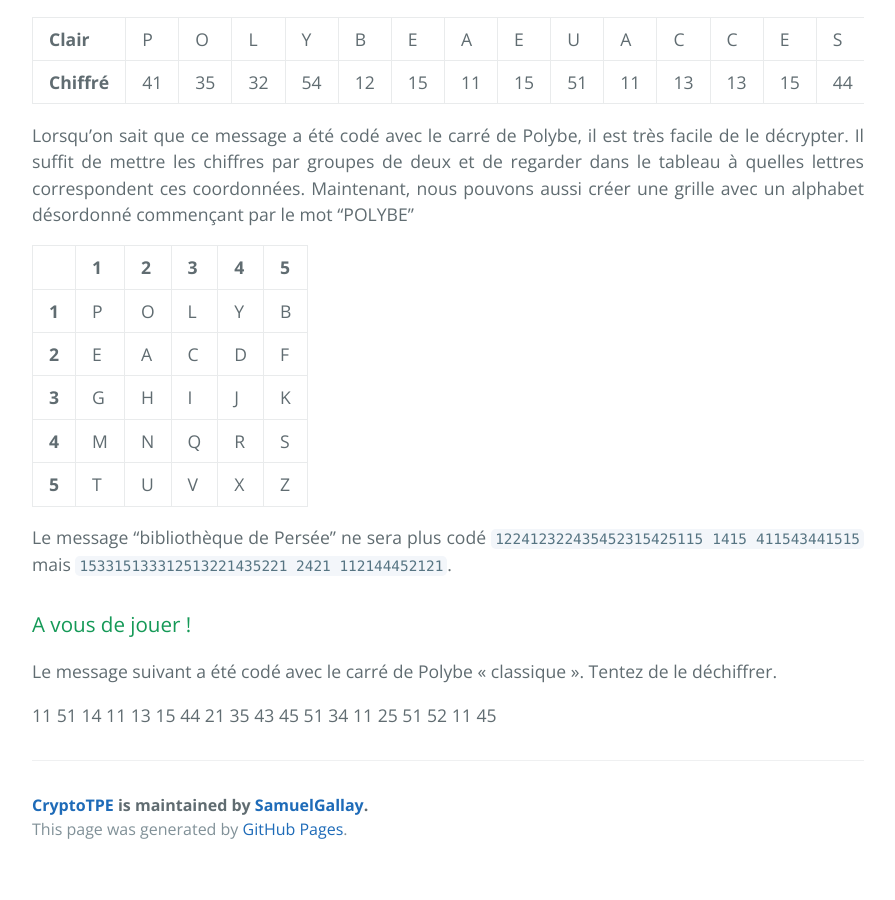
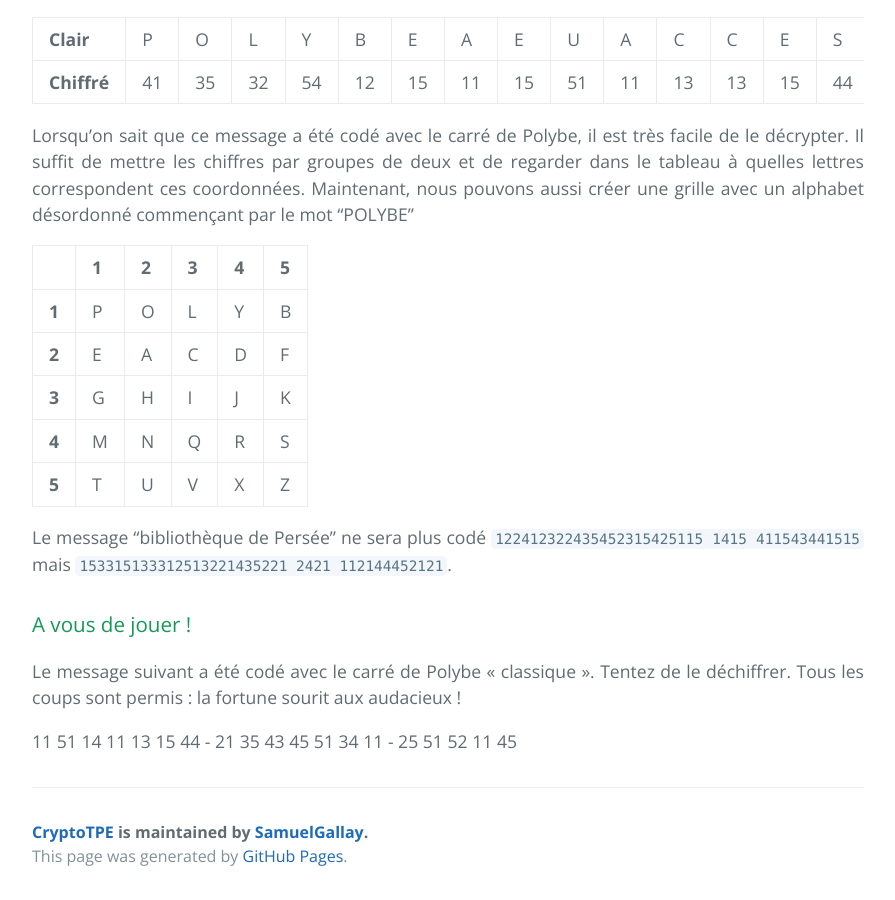
Before and after one commit to SamuelGallay/CryptoTPE, a Jekyll site: the page built from pages/1_Antiquite/2_polybe.md, in a window 1280 px wide and 900 px high, scrolled down 2311 px. Shown: the whole window, without its empty margins (192-1087 px from the left). Built offline with Jekyll 4.4.1, drawn with Linux system fonts in a browser that asks for light colours; our own code applies the rules of GitHub Pages for plain Markdown files; before the commit the page ends 3184 px from its top, so only the background shows below that.

Commit message:
Update 2_polybe.md

```diff
--- a/pages/1_Antiquite/2_polybe.md
+++ b/pages/1_Antiquite/2_polybe.md
@@ -62,6 +62,6 @@ Le message “bibliothèque de Persée” ne sera plus codé `122412322435452315
 
 ### A vous de jouer !
 
-Le message suivant a été codé avec le carré de Polybe « classique ». Tentez de le déchiffrer.
+Le message suivant a été codé avec le carré de Polybe « classique ». Tentez de le déchiffrer. Tous les coups sont permis : la fortune sourit aux audacieux !
 
-11 51 14 11 13 15 44   21 35 43 45 51 34 11   25 51 52 11 45
+11 51 14 11 13 15 44 - 21 35 43 45 51 34 11 - 25 51 52 11 45
```
